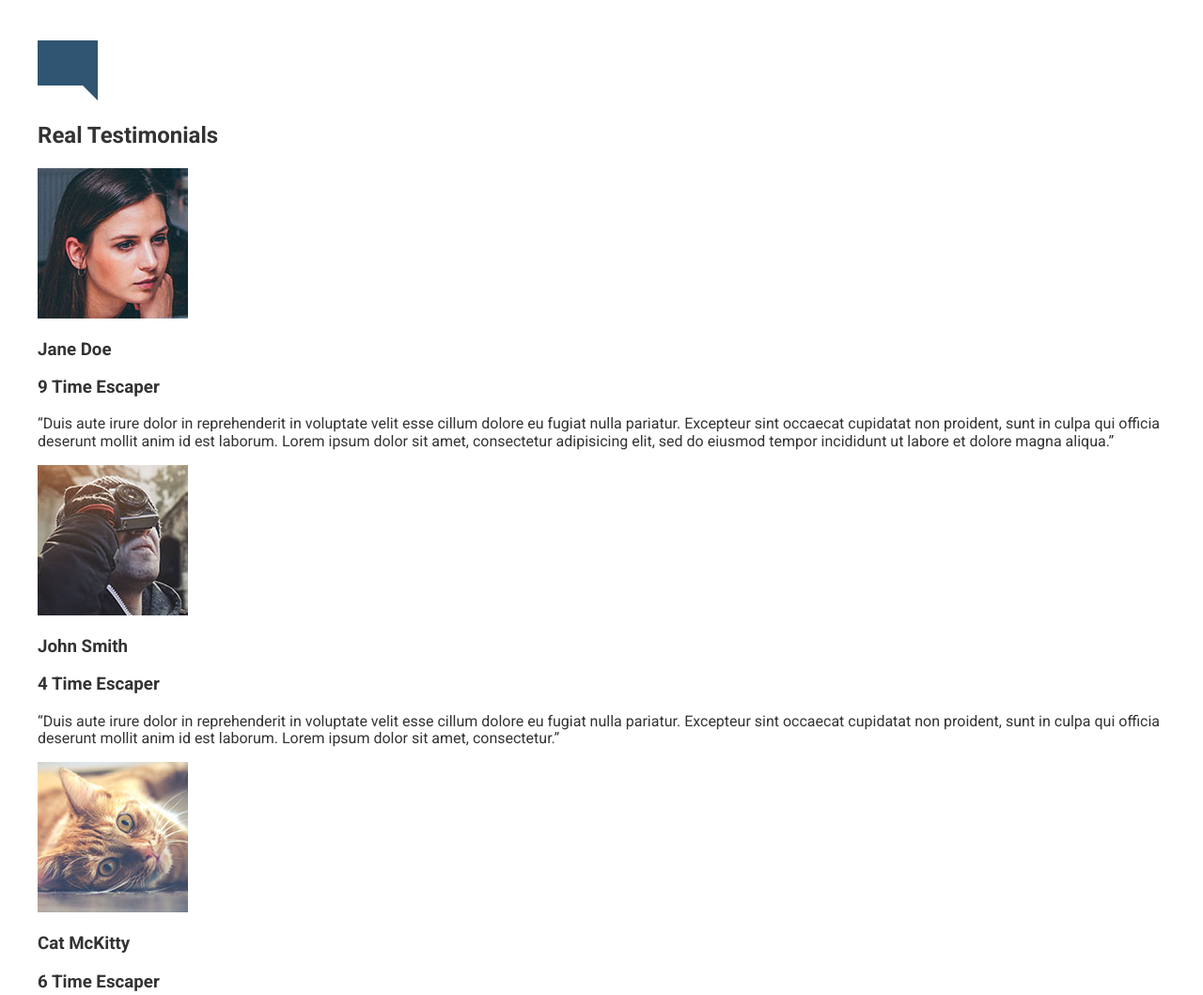
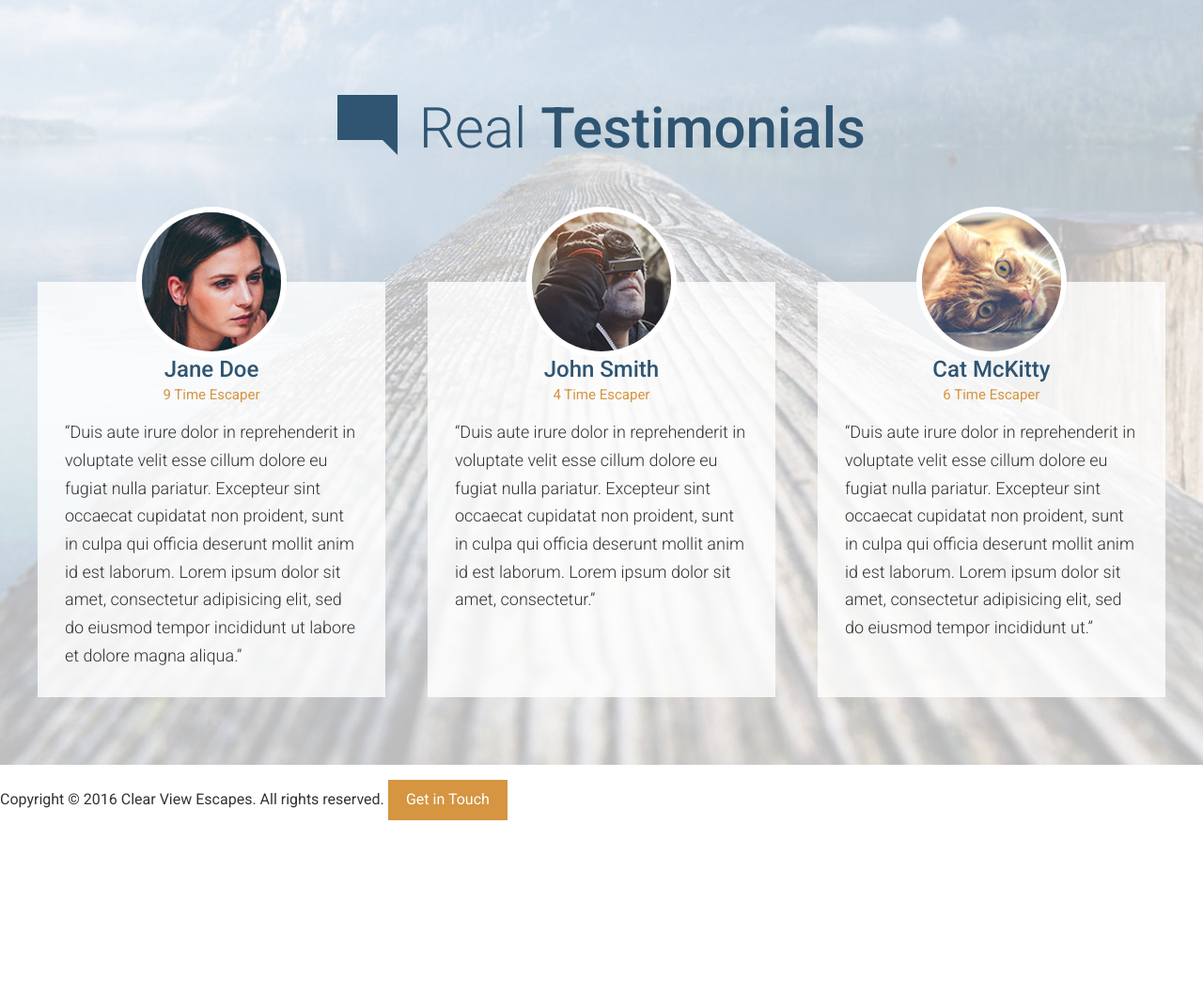
Before and after one commit to misterpaps/ridgeline, a website: page app/index.html in a window 1280 px wide. Shown: the part 3280-4339 px from the top of the page at 94% size. After the commit the page ends 4169 px from the top, so only its background shows below. Drawn offline with Linux system fonts and the light colour scheme.

Commit message:
Completed Testimonials section

```diff
--- a/app/assets/styles/base/_mixins.css
+++ b/app/assets/styles/base/_mixins.css
@@ -13,7 +13,7 @@
 }
 
 @define-mixin atLarge {
-	@media (min-width: 1200px) {
+	@media (min-width: 1010px) {
 		@mixin-content;
 	}
 }
--- a/app/assets/styles/modules/_page-section.css
+++ b/app/assets/styles/modules/_page-section.css
@@ -7,8 +7,34 @@
 		padding: 4.5rem 0;
 	}
 
+	&--no-b-padding-until-medium {
+		padding-bottom: 0;
+
+		@mixin atMedium {
+			padding-bottom: 4.5rem;
+		}
+	}
+
+	&--no-b-padding-until-large {
+		padding-bottom: 0;
+
+		@mixin atLarge {
+			padding-bottom: 4.5rem;
+		}
+	}
+
 	&--blue {
 		background-color: $mainBlue;
 		color: #fff;
 	}
+
+	&--testimonials {
+		background-color: #e0e6ef;
+
+		@mixin atMedium {
+			background: url('/assets/images/testimonials-bg.jpg') top center no-repeat;
+			background-size: cover;
+		}
+
+	}
 }
--- a/app/assets/styles/modules/_row.css
+++ b/app/assets/styles/modules/_row.css
@@ -4,8 +4,16 @@
 
 	@mixin clearfix;
 
+	&--t-padding {
+		padding-top: 80px;
+	}
+
 	&--gutters {
 		margin-right: -65px;
+	}
+
+	&--gutters-small {
+		margin-right: -45px;
 	}
 
 	&--gutters-large {
@@ -14,6 +22,10 @@
 
 	&--gutters > div {
 		padding-right: 65px;
+	}
+
+	&--gutters-small > div {
+		padding-right: 45px;
 	}
 
 	&--gutters-large > div {
@@ -52,7 +64,61 @@
 		&__medium-8-smaller {
 			width: 63%;
 		}
+	}
 
+	@mixin atLarge {
+
+		&__b-margin-until-large {
+			margin-bottom: 0;
+		}
+
+		&__large-4 {
+			float: left;
+			width: 33.33%;
+		}
+
+		&__large-4-larger {
+			width: 37%;
+		}
+
+		&__large-6 {
+			float: left;
+			width: 50%;
+		}
+
+		&__large-8 {
+			float: left;
+			width: 66.66%;
+		}
+
+		&__large-8-smaller {
+			width: 63%;
+		}
+	}
+
+	/* begin equal height rules */
+
+	&--equal-height-at-medium {
+		@mixin atMedium {
+			display: flex;
+		}
+
+		& > div {
+			float: none;
+			display: flex;
+		}
+
+	}
+
+	&--equal-height-at-large {
+		@mixin atLarge {
+			display: flex;
+		}
+
+		& > div {
+			float: none;
+			display: flex;
+		}
 
 	}
 }
--- a/app/assets/styles/modules/_section-title.css
+++ b/app/assets/styles/modules/_section-title.css
@@ -21,10 +21,16 @@
 		margin-bottom: 0.6rem;
 
 		@mixin atSmall {
+			position: relative;
+			top: 8px;
 			margin-right: 0.5rem;
 			margin-left: 0;
 			display: inline-block;
 			margin-bottom: 0;
 		}
 	}
+
+	&--blue {
+		color: $mainBlue;
+	}
 }
--- /dev/null
+++ b/app/assets/styles/modules/_testimonial.css
@@ -0,0 +1,46 @@
+/* ---------------- TESTIMONIAL.CSS --------------- */
+
+.testimonial {
+	background-color: rgba(255, 255, 255, 0.8);
+	padding: 0 18px;
+	margin-bottom: 98px;
+
+	@mixin atLarge {
+		margin-bottom: 0;
+		padding: 0 1.8125rem 1px 1.8125rem;
+	}
+
+	&--last {
+		margin-bottom: 0;
+	}
+
+
+	&__photo {
+		border-radius: 50%;
+		overflow: hidden;
+		width:  160px;
+		height: 160px;
+		margin: 0 auto -80px auto;
+		position: relative;
+		top: -80px;
+		border: 6px solid white;
+	}
+
+	&__title {
+		color: $mainBlue;
+		text-align: center;
+		font-size: 1.5rem;
+		font-weight: 500;
+		margin: 0;
+	}
+
+	&__subtitle {
+		color: $mainOrange;
+		text-align: center;
+		font-size: 0.9375rem;
+		font-weight: 400;
+		margin: 0.25rem 0 1rem 0
+	}
+
+
+}
--- a/app/assets/styles/styles.css
+++ b/app/assets/styles/styles.css
@@ -11,3 +11,4 @@
 @import "modules/_generic-content-container";
 @import "modules/_section-title";
 @import "modules/_feature-item";
+@import "modules/_testimonial";
--- a/app/index.html
+++ b/app/index.html
@@ -70,7 +70,7 @@
   <div id="features" class="page-section page-section--blue">
   	<div class="wrapper">
 
-	    <h2 class="section-title"> <img src="assets/images/icons/star.svg" class="section-title__icon">Our <strong>Features</strong></h2>
+	    <h2 class="section-title"> <img src="assets/images/icons/star.svg" class="section-title__icon"> Our <strong>Features</strong></h2>
 
 	  	<div class="row row--gutters-large generic-content-container">
 	  		<div class="row__medium-6">
@@ -79,8 +79,6 @@
 				    <h3 class="feature-item__title">We&rsquo;ll Watch the Weather</h3>
 				    <p>Download our app and we&rsquo;ll send you a notice if it&rsquo;s about to rain in the next 20 minutes around your current location. A good rain can be refreshing, but sometimes you just want to stay dry.</p>
 	  			</div>
-
-
 	  			<div class="feature-item">
 				    <img src="assets/images/icons/globe.svg" class="feature-item__icon">
 				    <h3 class="feature-item__title">Global Guides</h3>
@@ -100,31 +98,53 @@
 			    </div>
 	  		</div>
 
-
-
 	    </div>
 	  </div>
   </div>
 
-  <div id="testimonials" class="page-section">
-  	<div class="wrapper">
-	    <img src="assets/images/icons/comment.svg">
-	    <h2>Real Testimonials</h2>
+  <div id="testimonials" class="page-section page-section--no-b-padding-until-large page-section--testimonials">
+  	<div class="wrapper wrapper--no-padding-until-large">
 
-	    <img src="assets/images/testimonial-jane.jpg">
-	    <h3>Jane Doe</h3>
-	    <h3>9 Time Escaper</h3>
-	    <p>&ldquo;Duis aute irure dolor in reprehenderit in voluptate velit esse cillum dolore eu fugiat nulla pariatur. Excepteur sint occaecat cupidatat non proident, sunt in culpa qui officia deserunt mollit anim id est laborum. Lorem ipsum dolor sit amet, consectetur adipisicing elit, sed do eiusmod tempor incididunt ut labore et dolore magna aliqua.&rdquo;</p>
+	    <h2 class="section-title section-title--blue"><img class="section-title__icon" src="assets/images/icons/comment.svg"> Real <strong>Testimonials</strong></h2>
+	    	<div class="row row--gutters row--equal-height-at-large row--gutters-small row--t-padding generic-content-container">
+	    		<div class="row__large-4">
+	    			<div class="testimonial">
+	    				<div class="testimonial__photo">
+		    				<img sizes="160px" srcset="assets/images/testimonial-jane.jpg 160w, assets/images/testimonial-jane-hi-dpi.jpg 320w" alt="Jane Doe">
+	    				</div>
+					    <h3 class="testimonial__title">Jane Doe</h3>
+					    <h4 class="testimonial__subtitle">9 Time Escaper</h4>
+					    <p>&ldquo;Duis aute irure dolor in reprehenderit in voluptate velit esse cillum dolore eu fugiat nulla pariatur. Excepteur sint occaecat cupidatat non proident, sunt in culpa qui officia deserunt mollit anim id est laborum. Lorem ipsum dolor sit amet, consectetur adipisicing elit, sed do eiusmod tempor incididunt ut labore et dolore magna aliqua.&rdquo;</p>
+				    </div>
+	    		</div>
+	    		<div class="row__large-4">
+	    			<div class="testimonial">
+	    				<div class="testimonial__photo">
+			    			<img sizes="160px" srcset="assets/images/testimonial-john.jpg 160w, assets/images/testimonial-john-hi-dpi.jpg 320w" alt="John Smith">
+			    		</div>
+				    	<h3 class="testimonial__title">John Smith</h3>
+					    <h4 class="testimonial__subtitle">4 Time Escaper</h4>
+					    <p>&ldquo;Duis aute irure dolor in reprehenderit in voluptate velit esse cillum dolore eu fugiat nulla pariatur. Excepteur sint occaecat cupidatat non proident, sunt in culpa qui officia deserunt mollit anim id est laborum. Lorem ipsum dolor sit amet, consectetur.&rdquo;</p>
+				    </div>
+	    		</div>
+	    		<div class="row__large-4">
+    				<div class="testimonial testimonial--last">
+    					<div class="testimonial__photo">
+			    			<img sizes="160px" srcset="assets/images/testimonial-cat.jpg 160w, assets/images/testimonial-cat-hi-dpi.jpg 320w" alt="Cat McKitty">
+		    			</div>
+				    	<h3 class="testimonial__title">Cat McKitty</h3>
+					    <h4 class="testimonial__subtitle">6 Time Escaper</h4>
+					    <p>&ldquo;Duis aute irure dolor in reprehenderit in voluptate velit esse cillum dolore eu fugiat nulla pariatur. Excepteur sint occaecat cupidatat non proident, sunt in culpa qui officia deserunt mollit anim id est laborum. Lorem ipsum dolor sit amet, consectetur adipisicing elit, sed do eiusmod tempor incididunt ut.&rdquo;</p>
+				    </div>
+	    		</div>
+	    	</div>
 
-	    <img src="assets/images/testimonial-john.jpg">
-	    <h3>John Smith</h3>
-	    <h3>4 Time Escaper</h3>
-	    <p>&ldquo;Duis aute irure dolor in reprehenderit in voluptate velit esse cillum dolore eu fugiat nulla pariatur. Excepteur sint occaecat cupidatat non proident, sunt in culpa qui officia deserunt mollit anim id est laborum. Lorem ipsum dolor sit amet, consectetur.&rdquo;</p>
 
-	    <img src="assets/images/testimonial-cat.jpg">
-	    <h3>Cat McKitty</h3>
-	    <h3>6 Time Escaper</h3>
-	    <p>&ldquo;Duis aute irure dolor in reprehenderit in voluptate velit esse cillum dolore eu fugiat nulla pariatur. Excepteur sint occaecat cupidatat non proident, sunt in culpa qui officia deserunt mollit anim id est laborum. Lorem ipsum dolor sit amet, consectetur adipisicing elit, sed do eiusmod tempor incididunt ut.&rdquo;</p>
+
+
+
+
+
     </div>
   </div>
 
--- a/app/temp/styles/styles.css
+++ b/app/temp/styles/styles.css
@@ -623,7 +623,7 @@ a {
   padding-right: 0;
 }
 
-@media (min-width: 1200px) {
+@media (min-width: 1010px) {
 
   .wrapper--no-padding-until-large {
     padding-left: 18px;
@@ -660,9 +660,43 @@ a {
   }
 }
 
+.page-section--no-b-padding-until-medium {
+  padding-bottom: 0;
+}
+
+@media (min-width: 800px) {
+
+  .page-section--no-b-padding-until-medium {
+    padding-bottom: 4.5rem;
+  }
+}
+
+.page-section--no-b-padding-until-large {
+  padding-bottom: 0;
+}
+
+@media (min-width: 1010px) {
+
+  .page-section--no-b-padding-until-large {
+    padding-bottom: 4.5rem;
+  }
+}
+
 .page-section--blue {
   background-color: #2f5572;
   color: #fff;
+}
+
+.page-section--testimonials {
+  background-color: #e0e6ef;
+}
+
+@media (min-width: 800px) {
+
+  .page-section--testimonials {
+    background: url('/assets/images/testimonials-bg.jpg') top center no-repeat;
+    background-size: cover;
+  }
 }
 
 .headline {
@@ -727,8 +761,16 @@ a {
   display: table;
 }
 
+.row--t-padding {
+  padding-top: 80px;
+}
+
 .row--gutters {
   margin-right: -65px;
+}
+
+.row--gutters-small {
+  margin-right: -45px;
 }
 
 .row--gutters-large {
@@ -737,6 +779,10 @@ a {
 
 .row--gutters > div {
   padding-right: 65px;
+}
+
+.row--gutters-small > div {
+  padding-right: 45px;
 }
 
 .row--gutters-large > div {
@@ -775,6 +821,70 @@ a {
   .row__medium-8-smaller {
     width: 63%;
   }
+}
+
+@media (min-width: 1010px) {
+
+  .row__b-margin-until-large {
+    margin-bottom: 0;
+  }
+
+  .row__large-4 {
+    float: left;
+    width: 33.33%;
+  }
+
+  .row__large-4-larger {
+    width: 37%;
+  }
+
+  .row__large-6 {
+    float: left;
+    width: 50%;
+  }
+
+  .row__large-8 {
+    float: left;
+    width: 66.66%;
+  }
+
+  .row__large-8-smaller {
+    width: 63%;
+  }
+}
+
+/* begin equal height rules */
+
+@media (min-width: 800px) {
+
+  .row--equal-height-at-medium {
+    display: -webkit-box;
+    display: -ms-flexbox;
+    display: flex;
+  }
+}
+
+.row--equal-height-at-medium > div {
+  float: none;
+  display: -webkit-box;
+  display: -ms-flexbox;
+  display: flex;
+}
+
+@media (min-width: 1010px) {
+
+  .row--equal-height-at-large {
+    display: -webkit-box;
+    display: -ms-flexbox;
+    display: flex;
+  }
+}
+
+.row--equal-height-at-large > div {
+  float: none;
+  display: -webkit-box;
+  display: -ms-flexbox;
+  display: flex;
 }
 
 /* -------------- _GENERIC-CONTENT-CONTAINER.CSS -------------- */
@@ -826,11 +936,17 @@ a {
 @media (min-width: 530px) {
 
   .section-title__icon {
+    position: relative;
+    top: 8px;
     margin-right: 0.5rem;
     margin-left: 0;
     display: inline-block;
     margin-bottom: 0;
   }
+}
+
+.section-title--blue {
+  color: #2f5572;
 }
 
 /* ------------------ _FEATURE-ITEM.CSS ------------------- */
@@ -876,3 +992,52 @@ a {
     text-align: left;
   }
 }
+
+/* ---------------- TESTIMONIAL.CSS --------------- */
+
+.testimonial {
+	background-color: rgba(255, 255, 255, 0.8);
+	padding: 0 18px;
+	margin-bottom: 98px;
+
+
+}
+
+@media (min-width: 1010px) {
+
+  .testimonial {
+    margin-bottom: 0;
+    padding: 0 1.8125rem 1px 1.8125rem;
+  }
+}
+
+.testimonial--last {
+  margin-bottom: 0;
+}
+
+.testimonial__photo {
+  border-radius: 50%;
+  overflow: hidden;
+  width:  160px;
+  height: 160px;
+  margin: 0 auto -80px auto;
+  position: relative;
+  top: -80px;
+  border: 6px solid white;
+}
+
+.testimonial__title {
+  color: #2f5572;
+  text-align: center;
+  font-size: 1.5rem;
+  font-weight: 500;
+  margin: 0;
+}
+
+.testimonial__subtitle {
+  color: #d59541;
+  text-align: center;
+  font-size: 0.9375rem;
+  font-weight: 400;
+  margin: 0.25rem 0 1rem 0
+}
```
